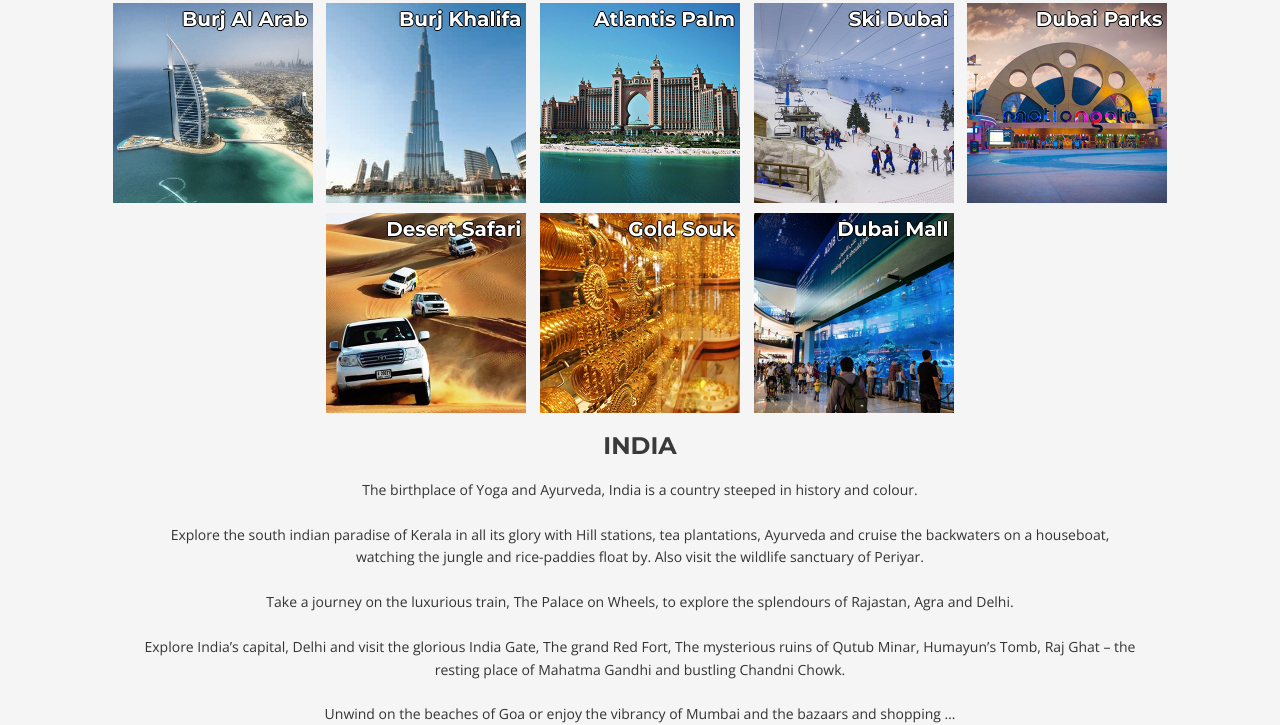
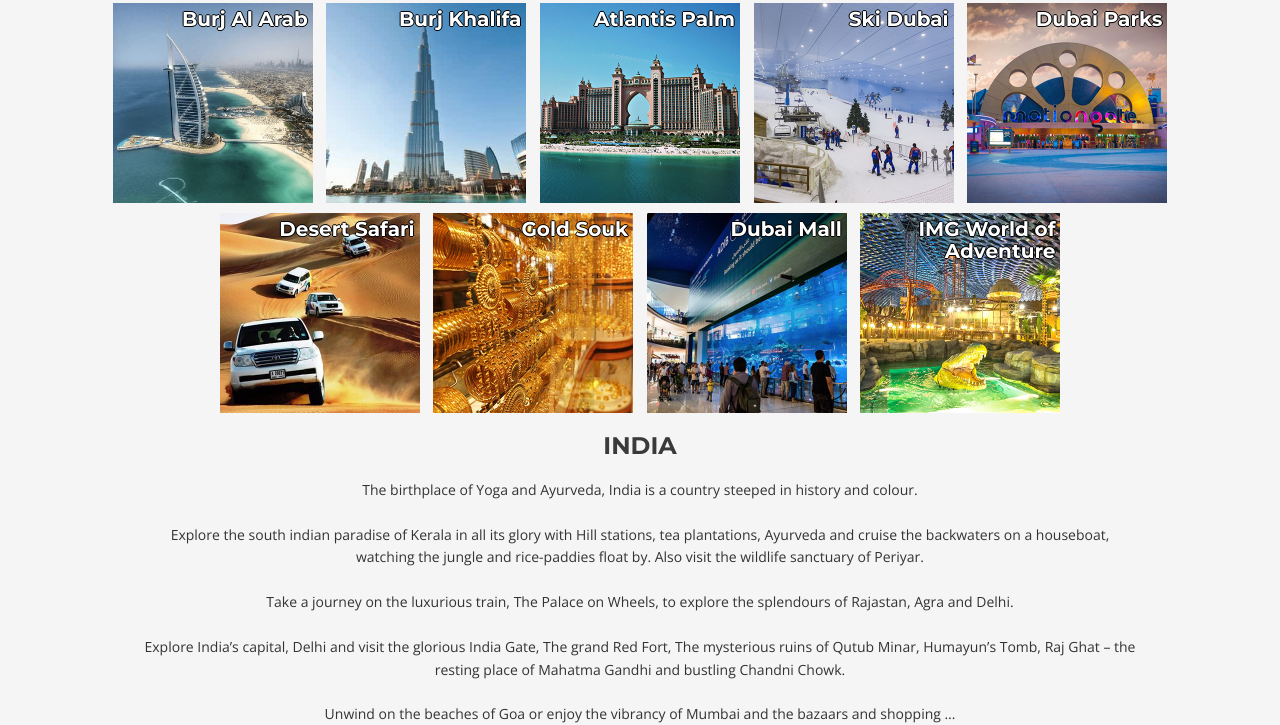
Before and after one commit to namp8/Bindu-Travels, a plain HTML site: page holidays/destinations.html in a window 1280 px wide. Shown: the part 720-1445 px from the top of the page. Drawn offline with nearby package versions, Linux system fonts and the light colour scheme.

Commit message:
dubai img

```diff
--- a/holidays/destinations.html
+++ b/holidays/destinations.html
@@ -151,6 +151,12 @@ Visit IMG Worlds of Adventure, the world’s largest temperature-controlled indo
                             <a href="../holidays/book.html" data-largesrc="../img/products/holiday/destinations/dubai/dubaimall.png" data-title="Dubai Mall" data-description="">
 								<img src="../img/products/holiday/destinations/dubai/dubaimall.png" alt="" class="img-square"/>
                                 <div class="bottom-right">Dubai Mall </div>
+							</a>
+                        </li>
+                        <li>
+                            <a href="../holidays/book.html" data-largesrc="../img/products/holiday/destinations/dubai/img.png" data-title="IMG World of Adventure" data-description="">
+								<img src="../img/products/holiday/destinations/dubai/img.png" alt="" class="img-square"/>
+                                <div class="bottom-right">IMG World of Adventure</div>
 							</a>
                         </li>
                         <li>
```
Also changed, not shown: img/products/holiday/destinations/dubai/img.png (added), 4 other files.
